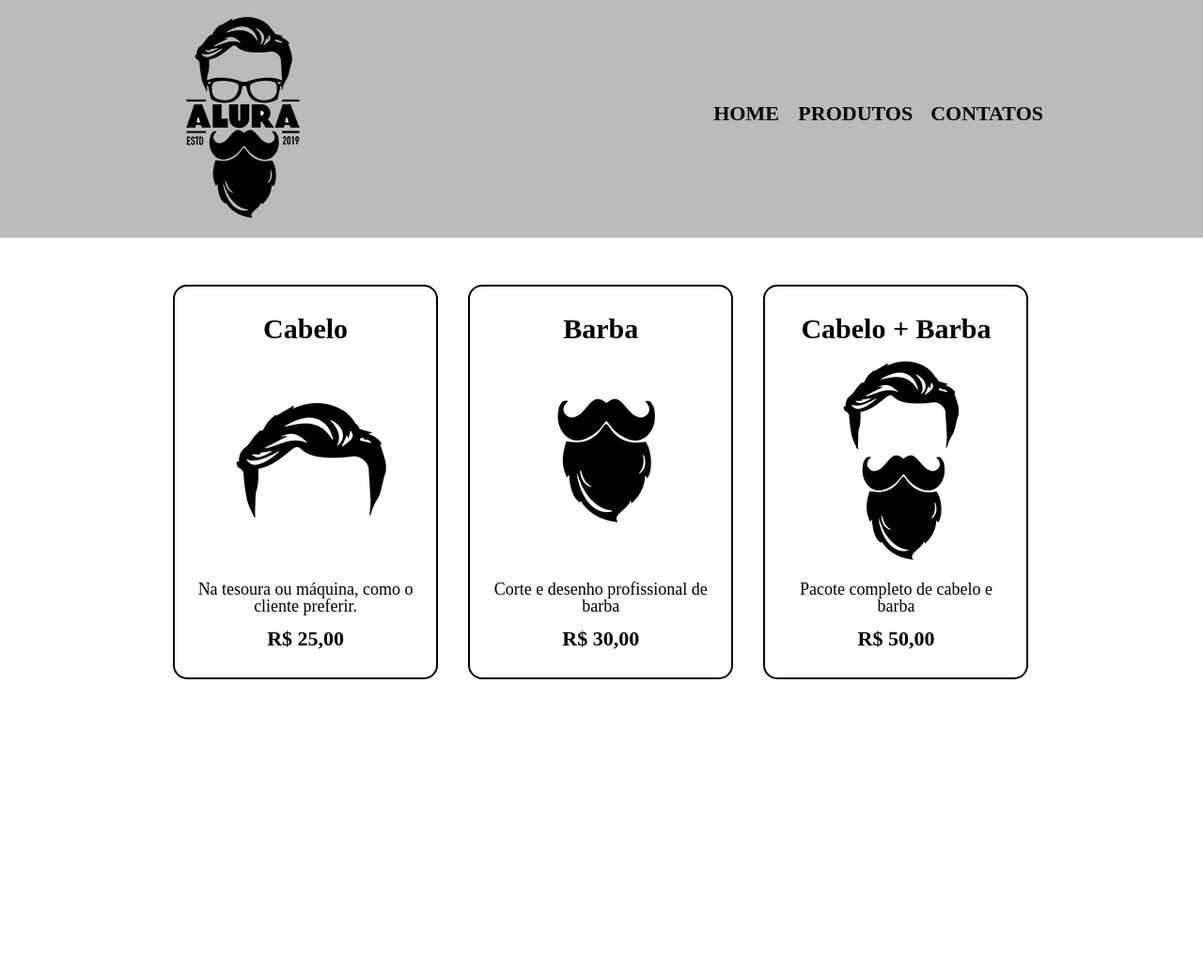
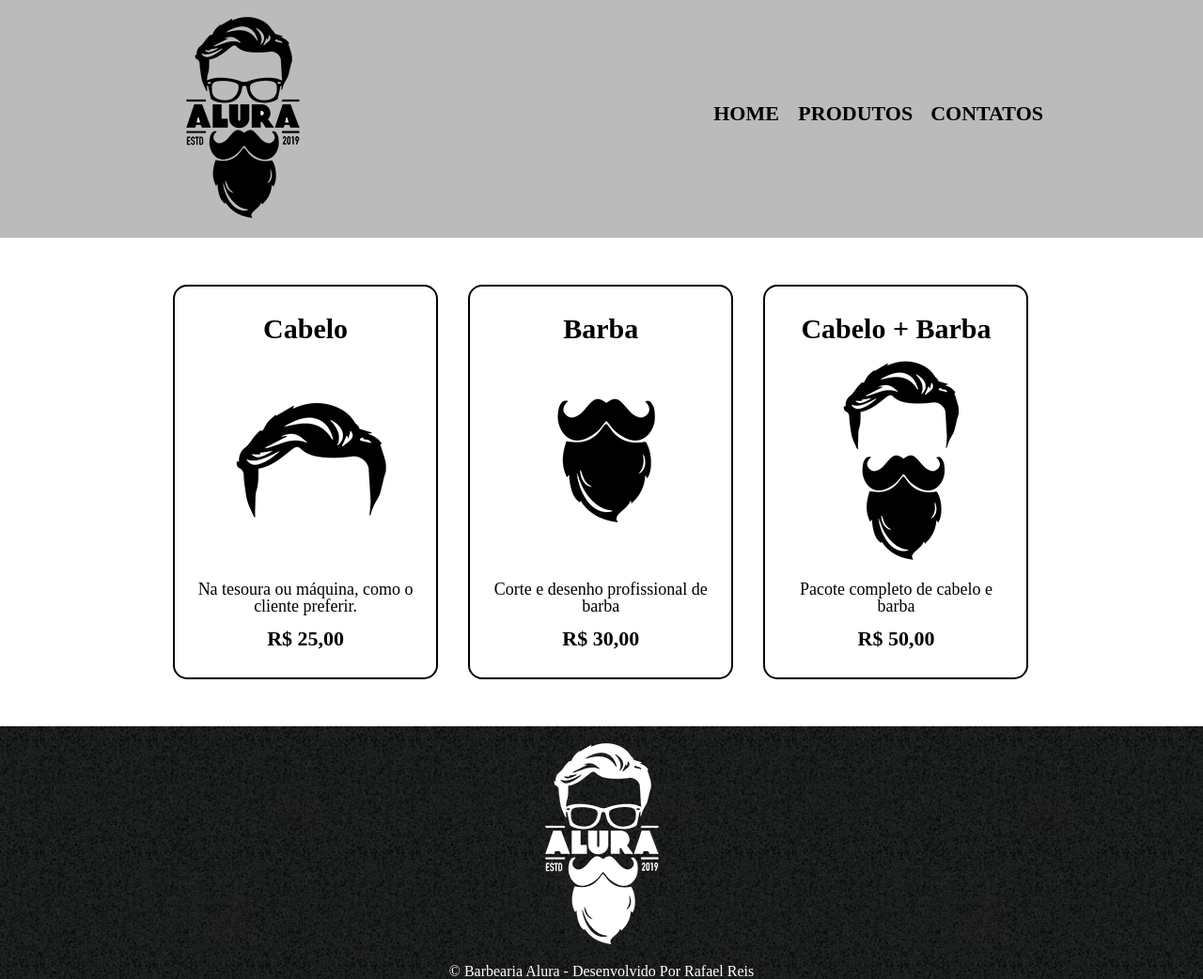
Before and after one commit to reisrafaell/barbearia_alura, a plain HTML site: page produtos/produtos.html in a window 1280 px wide. Shown: the whole page at 94% size. Before the commit the page ends 800 px from the top, so only its background shows below. Drawn offline with Linux system fonts and the light colour scheme.

Commit message:
Feat: finalizando o site

```diff
--- a/index/style.css
+++ b/index/style.css
@@ -1,6 +1,8 @@
 #banner {
 	width:100%;
 }
+
+
 
 .principal{
 	background: #CCCCCC;
--- a/produtos/produtos.css
+++ b/produtos/produtos.css
@@ -95,3 +95,11 @@ nav a:hover{
     margin-top: 15px;
 
 }
+
+footer{
+	text-align: center ;
+	color: white;
+
+	background: url("/produtos/img/bg.jpg");
+    padding: 40px 0 ;
+}
--- a/produtos/produtos.html
+++ b/produtos/produtos.html
@@ -17,7 +17,7 @@
 
                             <li><a href="/index/index.html"> Home </a></li>
                             <li><a href="/produtos/produtos.html"> Produtos</a></li>
-                            <li><a href="">Contatos</a></li>
+                            <li><a href="https://www.google.com.br">Contatos</a></li>
                         </ul>
                     </nav>
         </div>
@@ -52,6 +52,10 @@
 
         </ul>
     </main>
+    <footer>
+        <img src="/produtos/img/logo-branco.png" alt="">
+        <p>&copy; Barbearia Alura - Desenvolvido Por Rafael Reis</p>
+    </footer>
 
 </body>
 </html>
```
Also changed, not shown: index/index.html (+2 -2 lines), produtos/reset.css (line endings or trailing spaces).
